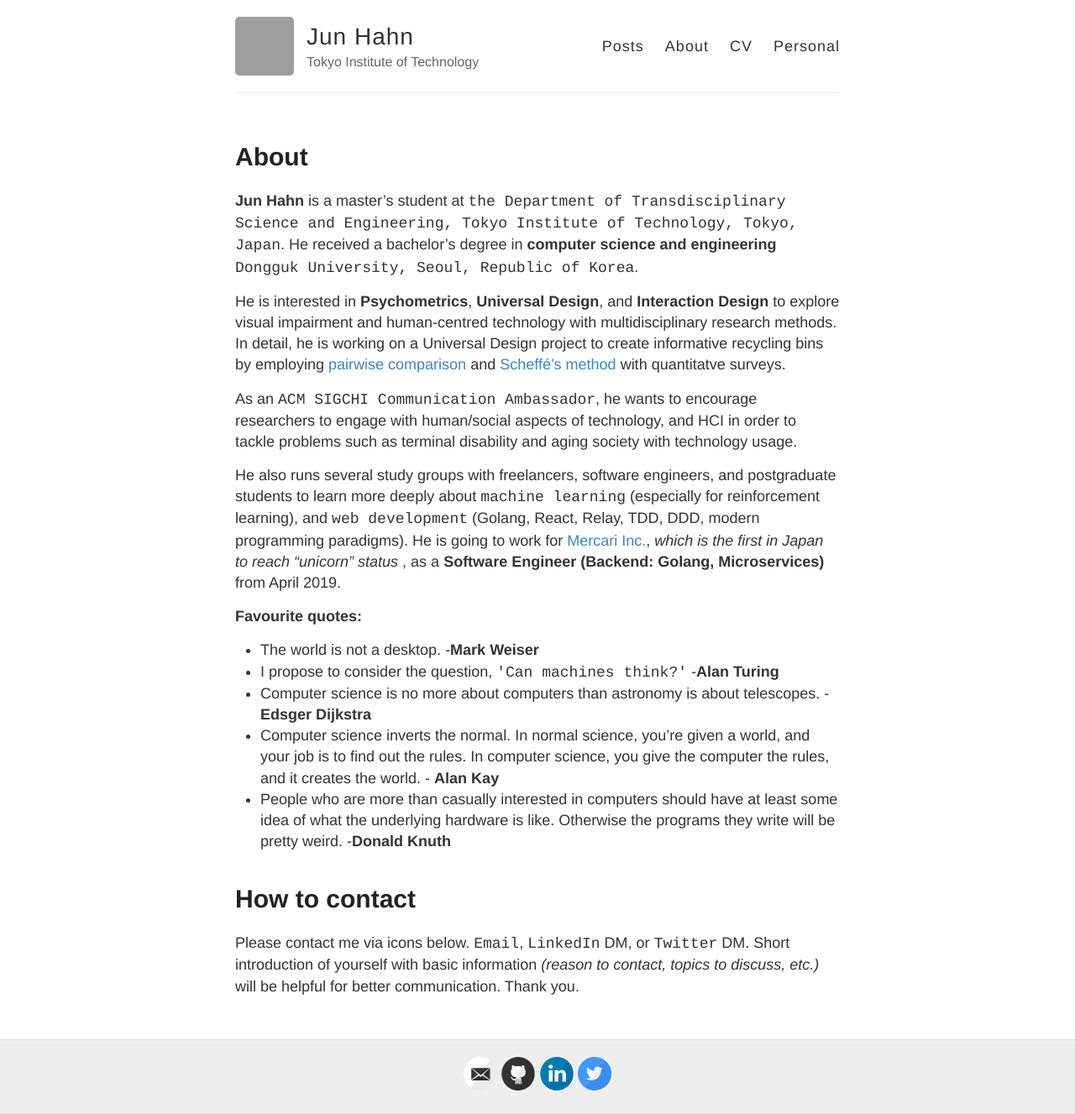
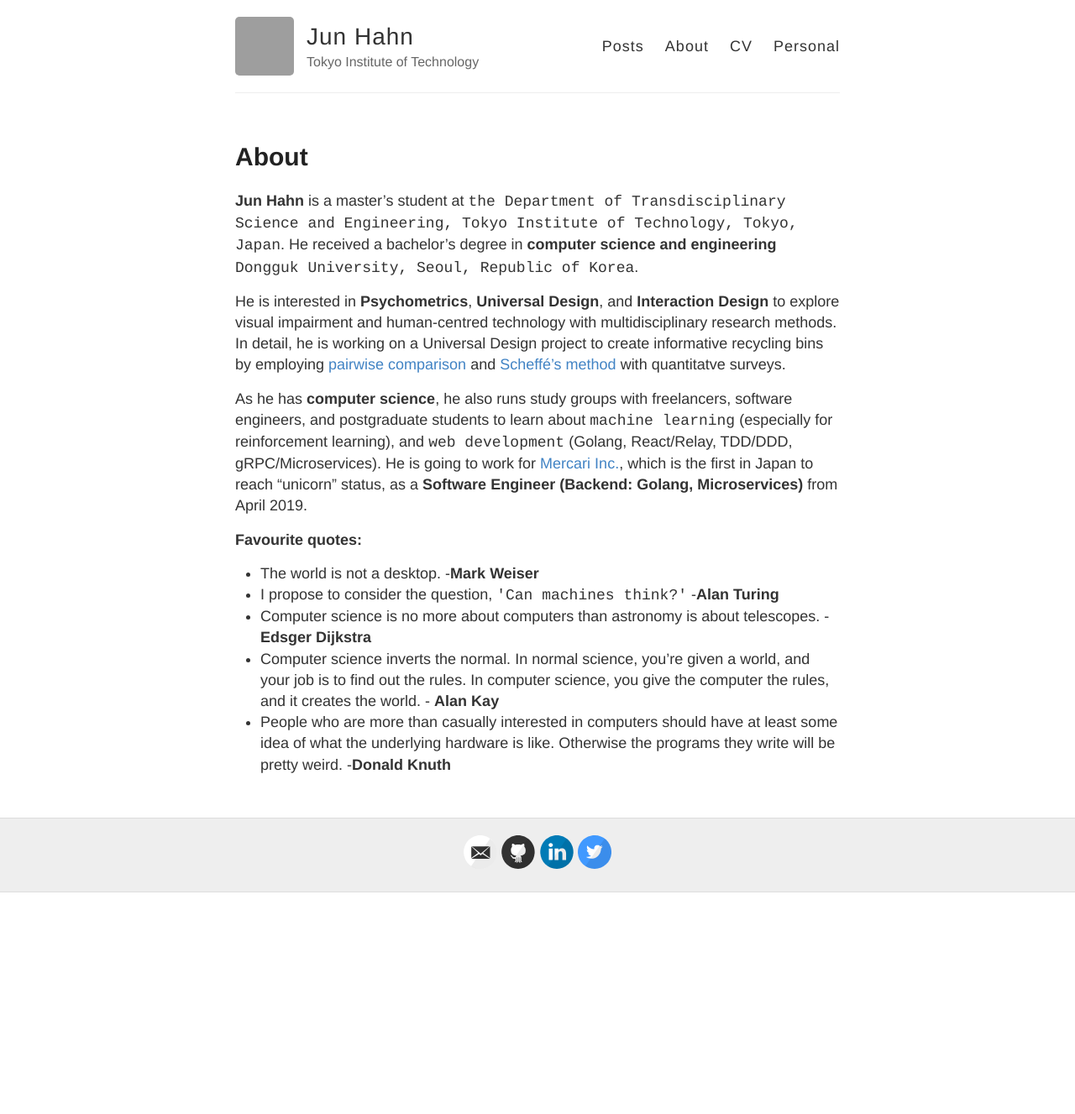
Before and after one commit to TangoEnSkai/tangoenskai.github.io, a Jekyll site: the page built from about.md, in a window 1280 px wide. Shown: the whole page at 84% size. Built offline with Jekyll 4.4.1, drawn with Linux system fonts in a browser that asks for light colours; after the commit the page ends 1063 px from its top, so only the background shows below that; grey boxes are pictures that could not be loaded.

Commit message:
Update about page

```diff
--- a/about.md
+++ b/about.md
@@ -8,9 +8,7 @@ permalink: /about/
 
 He is interested in **Psychometrics**, **Universal Design**, and **Interaction Design** to explore visual impairment and human-centred technology with multidisciplinary research methods. In detail, he is working on a Universal Design project to create informative recycling bins by employing [pairwise comparison](https://en.wikipedia.org/wiki/Pairwise_comparison) and [Scheffé's method](https://en.wikipedia.org/wiki/Scheffé%27s_method) with quantitatve surveys.
 
-As an `ACM SIGCHI Communication Ambassador`, he wants to encourage researchers to engage with human/social aspects of technology, and HCI in order to tackle problems such as terminal disability and aging society with technology usage.
-
-He also runs several study groups with freelancers, software engineers, and postgraduate students to learn more deeply about `machine learning` (especially for reinforcement learning), and `web development` (Golang, React, Relay, TDD, DDD, modern programming paradigms). He is going to work for [Mercari Inc.](https://about.mercari.com/), *which is the first in Japan to reach “unicorn” status* , as a **Software Engineer (Backend: Golang, Microservices)** from April 2019.
+As he has **computer science**, he also runs study groups with freelancers, software engineers, and postgraduate students to learn about `machine learning` (especially for reinforcement learning), and `web development` (Golang, React/Relay, TDD/DDD, gRPC/Microservices). He is going to work for [Mercari Inc.](https://about.mercari.com/), which is the first in Japan to reach “unicorn” status, as a **Software Engineer (Backend: Golang, Microservices)** from April 2019.
 
 **Favourite quotes:**
 
@@ -19,7 +17,3 @@ He also runs several study groups with freelancers, software engineers, and post
 * Computer science is no more about computers than astronomy is about telescopes. -**Edsger Dijkstra**
 * Computer science inverts the normal. In normal science, you're given a world, and your job is to find out the rules. In computer science, you give the computer the rules, and it creates the world. - **Alan Kay**
 * People who are more than casually interested in computers should have at least some idea of what the underlying hardware is like. Otherwise the programs they write will be pretty weird. -**Donald Knuth**
-
-# How to contact
-
-Please contact me via icons below. `Email`, `LinkedIn` DM, or `Twitter` DM. Short introduction of yourself with basic information *(reason to contact, topics to discuss, etc.)* will be helpful for better communication. Thank you.
```
